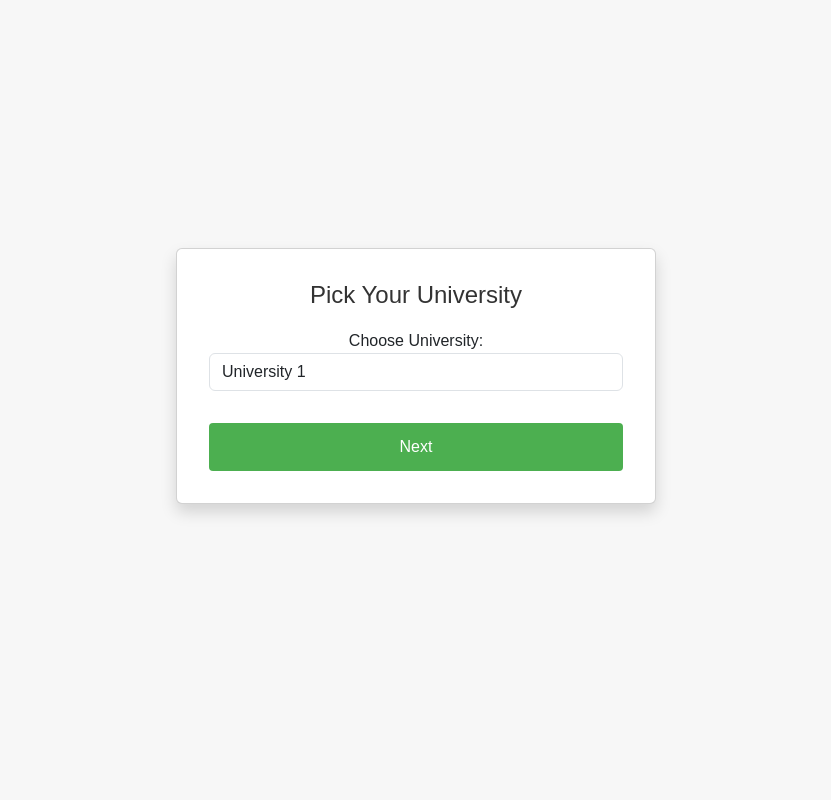
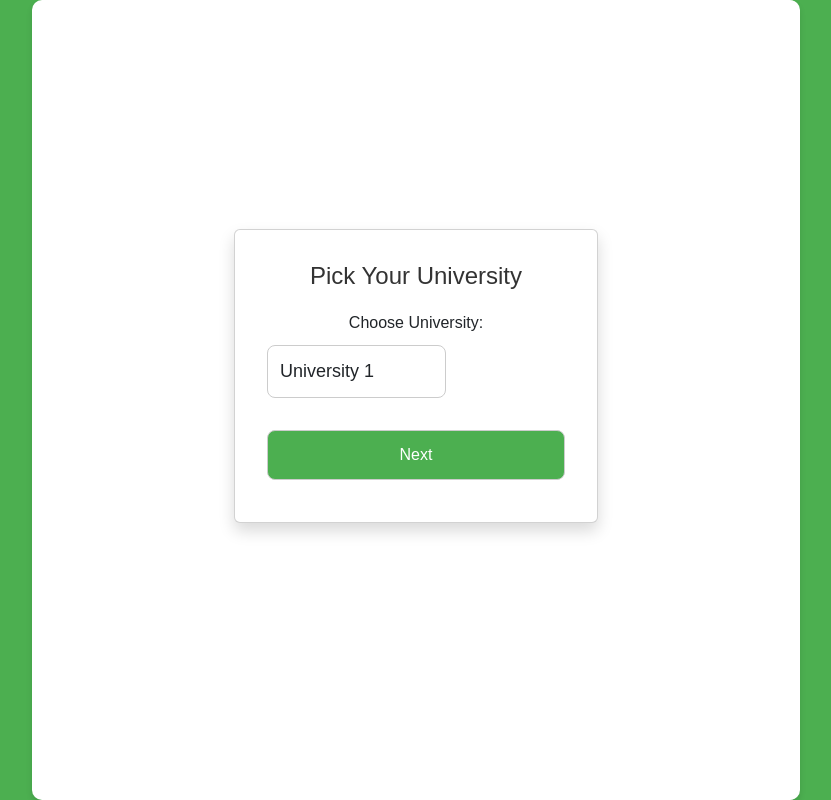
Before and after one commit to Aliki-Mantzouka/UniTryhards, a Django app: page /university/ in a window 1280 px wide. Shown: the whole page, without its empty margins (224-1055 px from the left). Run offline with Django 5.2, Linux system fonts and the light colour scheme.

Commit message:
Modified the css code for the University, Department and Papers Selection pages for a better visual outcome for the user

```diff
--- a/unitryhards/myapp/static/css/style.css
+++ b/unitryhards/myapp/static/css/style.css
@@ -364,3 +364,101 @@ button {
       font-size: 16px;
   }
 }
+
+/* University Page */
+.university-page {
+  display: flex;
+  justify-content: center;
+  align-items: center;
+  height: 100vh;
+  background-color: #4CAF50;
+}
+
+.university-page .container {
+  width: 60%;
+  padding: 20px;
+  background-color: #ffffff;
+  box-shadow: 0 4px 6px rgba(0, 0, 0, 0.1);
+  border-radius: 10px;
+}
+
+/* Department Page */
+.department-page {
+  display: flex;
+  justify-content: center;
+  align-items: center;
+  height: 100vh;
+  background-color: #4CAF50;
+}
+
+.department-page .container {
+  width: 70%;
+  padding: 30px;
+  background-color: #ffffff;
+  box-shadow: 0 4px 6px rgba(0, 0, 0, 0.1);
+  border-radius: 12px;
+}
+
+/* Papers Page */
+.papers-page {
+  display: flex;
+  justify-content: center;
+  align-items: center;
+  height: 100vh;
+  background-color: #4CAF50;
+}
+
+.papers-page .container {
+  width: 70%;
+  padding: 20px;
+  background-color: #ffffff;
+  box-shadow: 0 4px 6px rgba(0, 0, 0, 0.1);
+  border-radius: 12px;
+}
+
+/* Universal Styling for Dropdown and Forms (This will be applied to all three pages) */
+.container select,
+.container button {
+  font-size: 18px;
+  padding: 12px;
+  margin: 10px 0;
+  border-radius: 8px;
+  border: 1px solid #ccc;
+}
+
+/* University Page Select Dropdown */
+.university-page select {
+  width: 60%;
+}
+
+/* Department Page Select Dropdown */
+.department-page select {
+  width: 65%;
+}
+
+/* Papers Page Select Dropdown */
+.papers-page select {
+  width: 65%;
+}
+
+/* Button Styling */
+.container button {
+  background-color: #4CAF50; /* Green */
+  color: white;
+  cursor: pointer;
+  font-size: 16px;
+}
+
+.container button:hover {
+  background-color: #45a049;
+}
+
+/* Centering the content */
+.university-page .container,
+.department-page .container,
+.papers-page .container {
+  display: flex;
+  flex-direction: column;
+  justify-content: center;
+  align-items: center;
+}
--- a/unitryhards/myapp/templates/department.html
+++ b/unitryhards/myapp/templates/department.html
@@ -8,7 +8,7 @@
     <link href="https://cdn.jsdelivr.net/npm/bootstrap@5.3.0-alpha1/dist/css/bootstrap.min.css" rel="stylesheet" integrity="sha384-KYXE2J5mJw2PqVqQ4dUn1DplS9wW8I8VqMl5FJYxg16b8db5eGgqYlSRX6XtPb51" crossorigin="anonymous">
     <link rel="stylesheet" href="{% static 'css/style.css' %}">
 </head>
-<body>
+<body class="department-page">
     <!-- Main Department Selection Container -->
     <div class="container d-flex justify-content-center align-items-center" style="height: 100vh;">
         <div class="card shadow p-3 mb-5" style="width: 50%;">
--- a/unitryhards/myapp/templates/papers.html
+++ b/unitryhards/myapp/templates/papers.html
@@ -8,7 +8,7 @@
     <link href="https://cdn.jsdelivr.net/npm/bootstrap@5.3.0-alpha1/dist/css/bootstrap.min.css" rel="stylesheet">
     <link rel="stylesheet" href="{% static 'css/style.css' %}">
 </head>
-<body>
+<body class="papers-page">
     <div class="container mt-5">
         <h2 class="text-center">Available Papers</h2>
         <div class="paper-list">
--- a/unitryhards/myapp/templates/university.html
+++ b/unitryhards/myapp/templates/university.html
@@ -8,7 +8,7 @@
     <link href="https://cdn.jsdelivr.net/npm/bootstrap@5.3.0-alpha1/dist/css/bootstrap.min.css" rel="stylesheet" integrity="sha384-KYXE2J5mJw2PqVqQ4dUn1DplS9wW8I8VqMl5FJYxg16b8db5eGgqYlSRX6XtPb51" crossorigin="anonymous">
     <link rel="stylesheet" href="{% static 'css/style.css' %}">
 </head>
-<body>
+<body class="university-page">
     <!-- Main University Selection Container -->
     <div class="container d-flex justify-content-center align-items-center" style="height: 100vh;">
         <div class="card shadow p-3 mb-5" style="width: 50%;">
```
Also changed, not shown: unitryhards/db.sqlite3.
